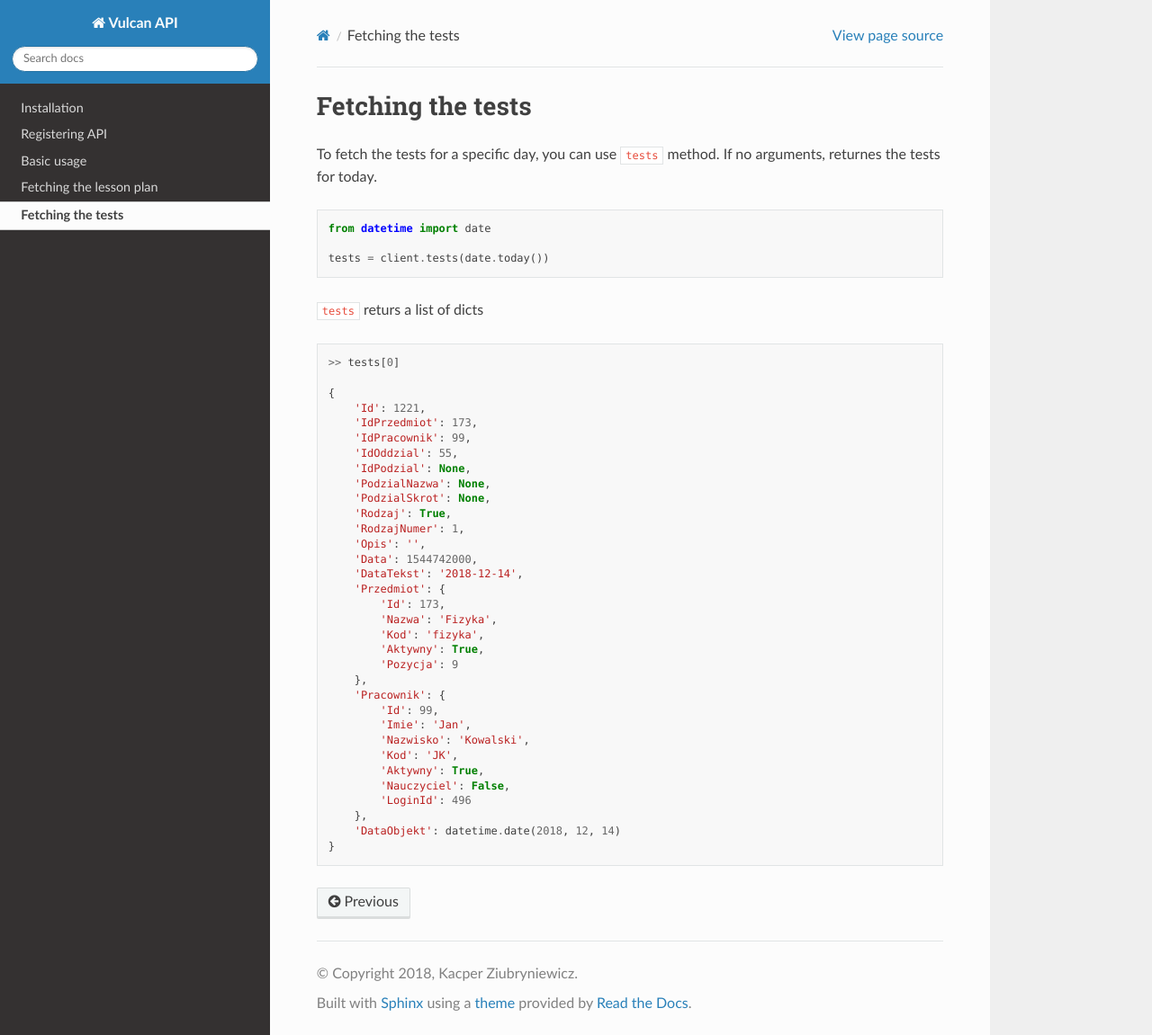
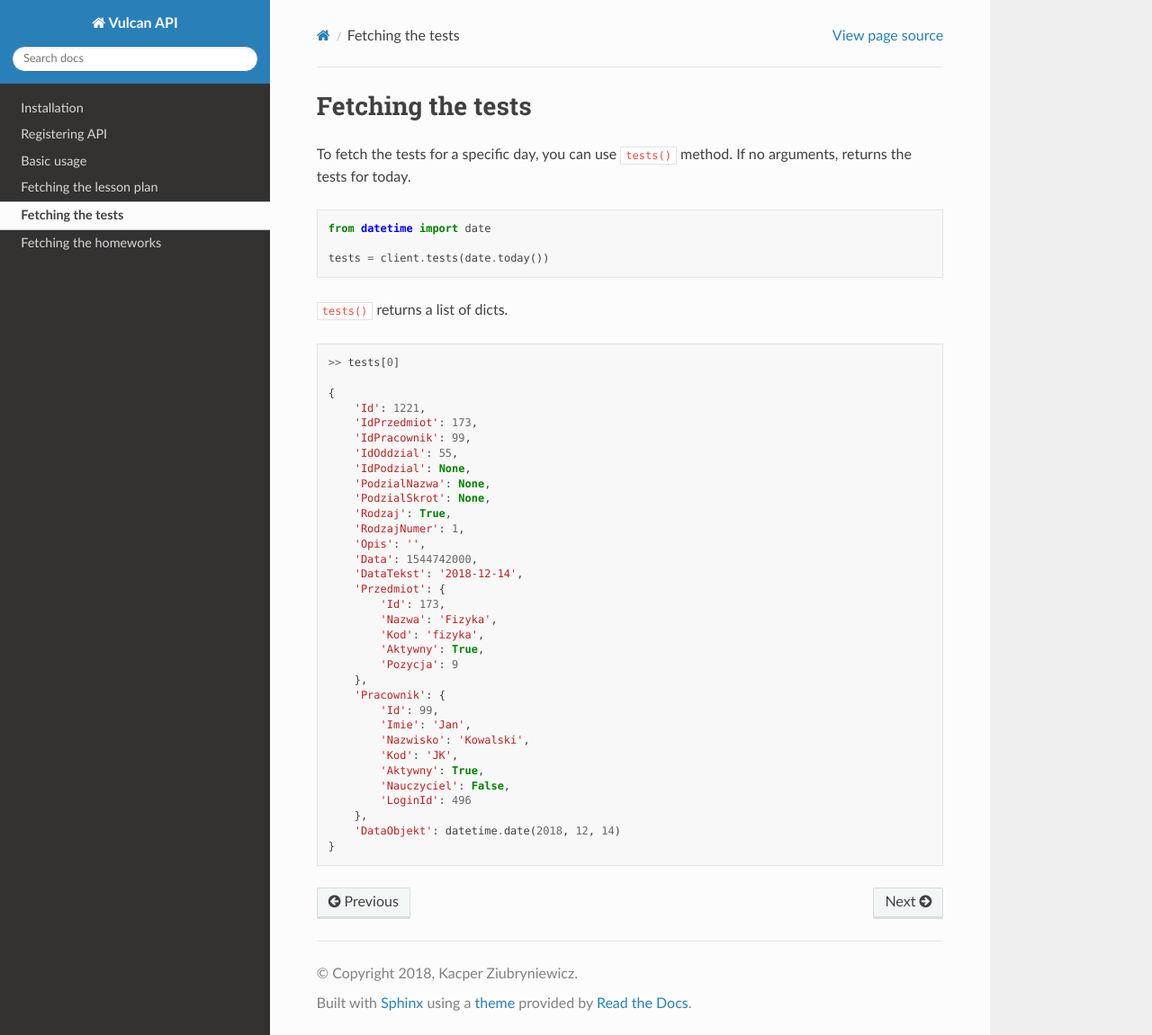
Before and after one commit to kapi2289/vulcan-api, a Sphinx documentation site: the page built from docs/source/usage/tests.rst, in a window 1280 px wide and 1151 px high. Shown: the whole window at 90% size. Built offline with Sphinx 7.4.7 and the Read the Docs theme 2.0.0, drawn with Linux system fonts in a browser that asks for light colours.

Commit message:
Documentation for fetching homeworks and fixed few typos

```diff
--- a/docs/source/index.rst
+++ b/docs/source/index.rst
@@ -19,3 +19,4 @@
 
     usage/lesson-plan
     usage/tests
+    usage/homeworks
--- a/docs/source/usage/lesson-plan.rst
+++ b/docs/source/usage/lesson-plan.rst
@@ -1,7 +1,7 @@
 Fetching the lesson plan
 ========================
 
-You can use ``lesson_plan`` method to fetch the lesson plan for a specific day. If no arguments, gives the lesson plan for today.
+You can use ``lesson_plan()`` method to fetch the lesson plan for a specific day. If no arguments, gives the lesson plan for today.
 
 .. code::
 
@@ -9,11 +9,11 @@
 
     plan = client.lesson_plan(date.today())
 
-``lesson_plan`` returs a list of dicts
+``lesson_plan()`` returns a list of dicts.
 
 .. code:: python
 
-    >> print(plan[0])
+    >> plan[0]
 
     {
         'Dzien': 1544655600,
--- a/docs/source/usage/tests.rst
+++ b/docs/source/usage/tests.rst
@@ -1,7 +1,7 @@
 Fetching the tests
 ==================
 
-To fetch the tests for a specific day, you can use ``tests`` method. If no arguments, returnes the tests for today.
+To fetch the tests for a specific day, you can use ``tests()`` method. If no arguments, returns the tests for today.
 
 .. code:: python
 
@@ -9,7 +9,7 @@
 
     tests = client.tests(date.today())
 
-``tests`` returs a list of dicts
+``tests()`` returns a list of dicts.
 
 .. code:: python
 
```
Also changed, not shown: docs/source/usage/homeworks.rst (added, +43 -0 lines).
